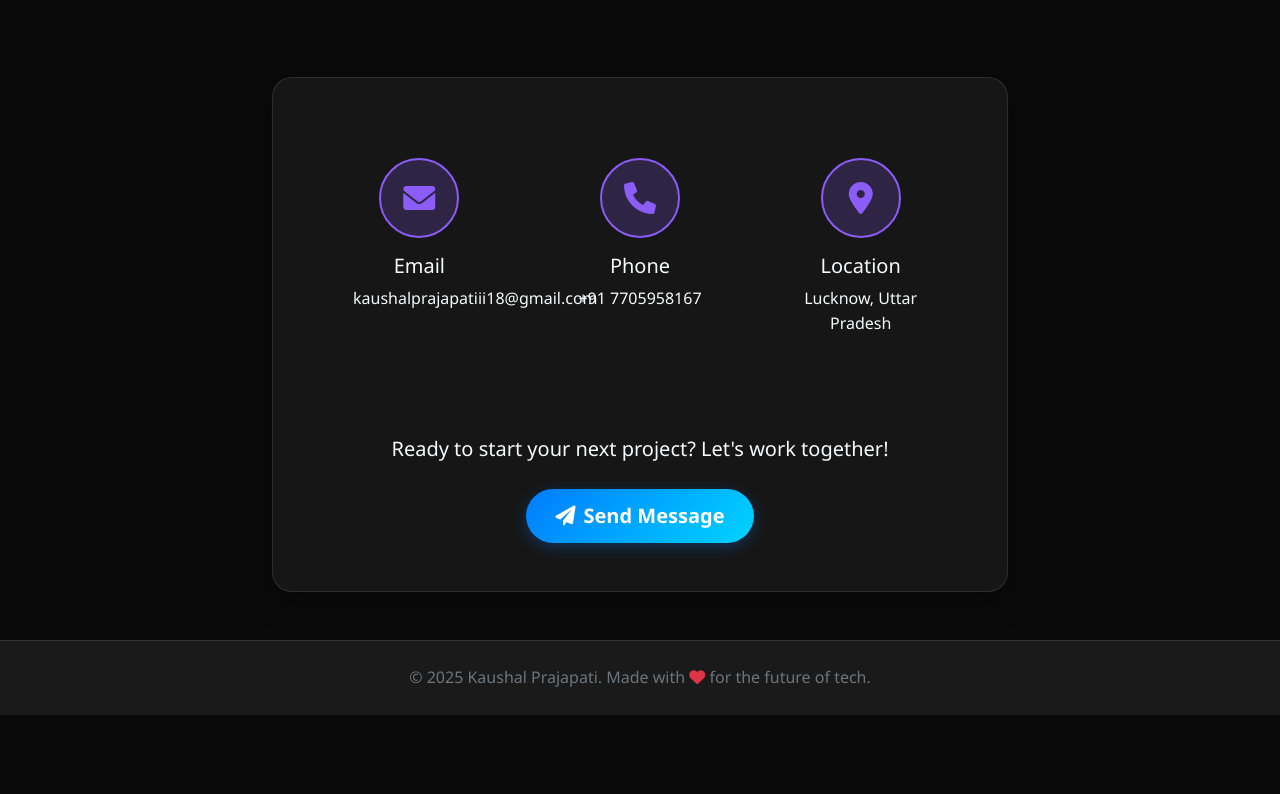
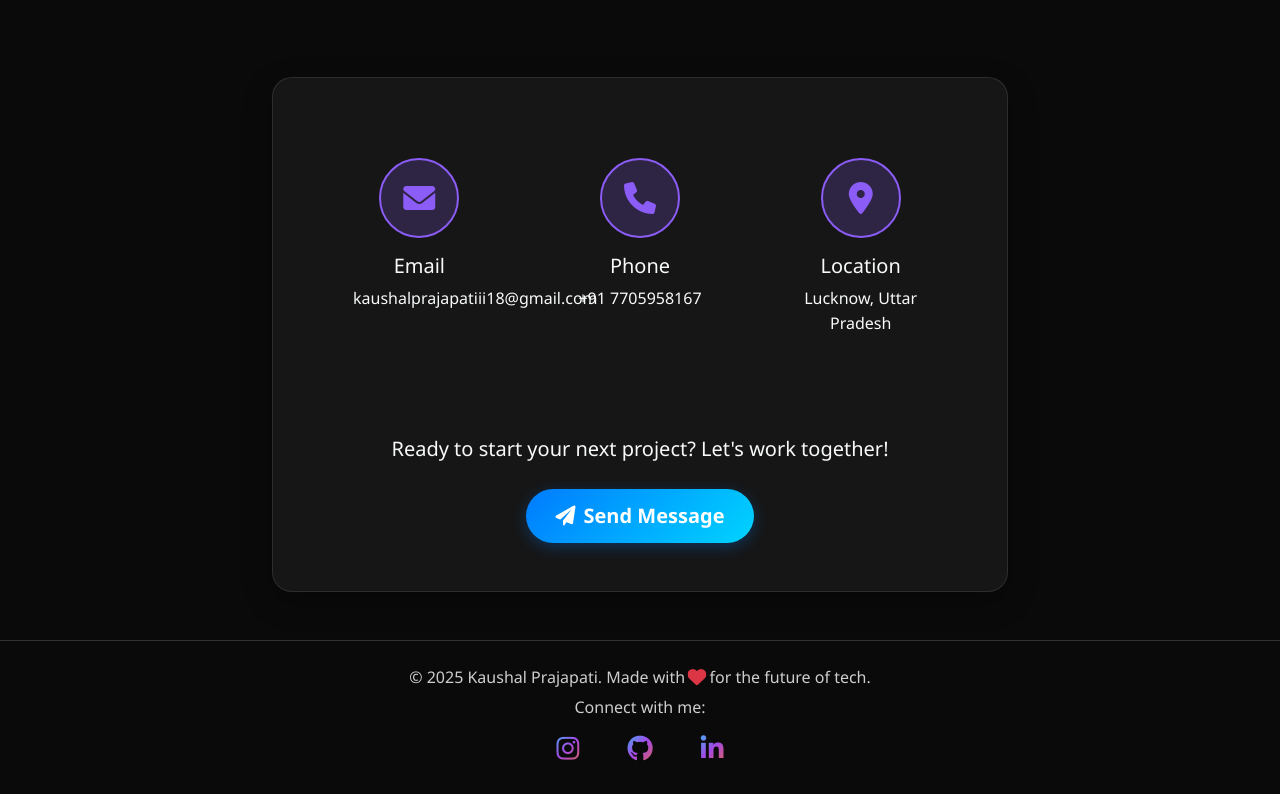
Before and after one commit to KaushalPrajapatiii/Portfolio, a plain HTML site: page index.html in a window 1280 px wide. Shown: the part 4435-5229 px from the top of the page. Before the commit the page ends 5150 px from the top, so only its background shows below. Drawn offline with nearby package versions, Linux system fonts and the light colour scheme.

Commit message:
Updated footer with neon social icons

```diff
--- a/index.html
+++ b/index.html
@@ -366,9 +366,19 @@
     <!-- Footer -->
     <footer class="py-4 text-center">
         <div class="container">
-            <p class="mb-0">&copy; 2024 Kaushal Prajapati. Made with <i class="fas fa-heart text-danger"></i> for the future of tech.</p>
+            <p class="mb-1">
+                &copy; 2025 Kaushal Prajapati. Made with <i class="fas fa-heart text-danger"></i> for the future of tech.
+            </p>
+            <p class="mb-2">Connect with me:</p>
+            <div class="social-icons mb-0">
+                <a href="https://instagram.com/the.luciifer_" target="_blank"><i class="fab fa-instagram"></i></a>
+                <a href="https://github.com/TheLuciifer" target="_blank"><i class="fab fa-github"></i></a>
+                <a href="https://www.linkedin.com/in/kaushalprajapatiii18" target="_blank"><i class="fab fa-linkedin-in"></i></a>
+            </div>
         </div>
     </footer>
+
+
 
     <script src="https://cdn.jsdelivr.net/npm/bootstrap@5.3.0/dist/js/bootstrap.bundle.min.js"></script>
     <script src="script.js"></script>
--- a/styles.css
+++ b/styles.css
@@ -503,3 +503,60 @@ footer {
 ::-webkit-scrollbar-thumb:hover {
     background: var(--violet);
 }
+
+footer {
+  background-color: #0a0a0a; /* dark base */
+  color: #ffffffcc;
+  border-top: 1px solid #333;
+}
+
+footer p {
+  margin: 0;
+  font-size: 16px;
+}
+
+footer i.fas.fa-heart {
+  animation: beat 1s infinite;
+}
+
+@keyframes beat {
+  0%, 100% { transform: scale(1); }
+  50% { transform: scale(1.2); }
+}
+
+.social-icons a {
+  font-size: 26px;
+  margin: 0 14px;
+  padding: 8px;
+  border-radius: 50%;
+  background: linear-gradient(135deg, #00f2ff, #a349e6, #ff6f00);
+  -webkit-background-clip: text;
+  -webkit-text-fill-color: transparent;
+  position: relative;
+  transition: all 0.4s ease-in-out;
+}
+
+.social-icons a::before {
+  content: "";
+  position: absolute;
+  top: 4px;
+  left: 4px;
+  right: 4px;
+  bottom: 4px;
+  border-radius: 50%;
+  background: linear-gradient(135deg, #00f2ff, #a349e6, #ff6f00);
+  filter: blur(8px);
+  opacity: 0.4;
+  z-index: -1;
+  transition: 0.3s;
+}
+
+.social-icons a:hover {
+  transform: scale(1.3);
+  filter: drop-shadow(0 0 8px rgba(255, 255, 255, 0.4));
+}
+
+.social-icons a:hover::before {
+  opacity: 0.8;
+  filter: blur(10px);
+}
```
